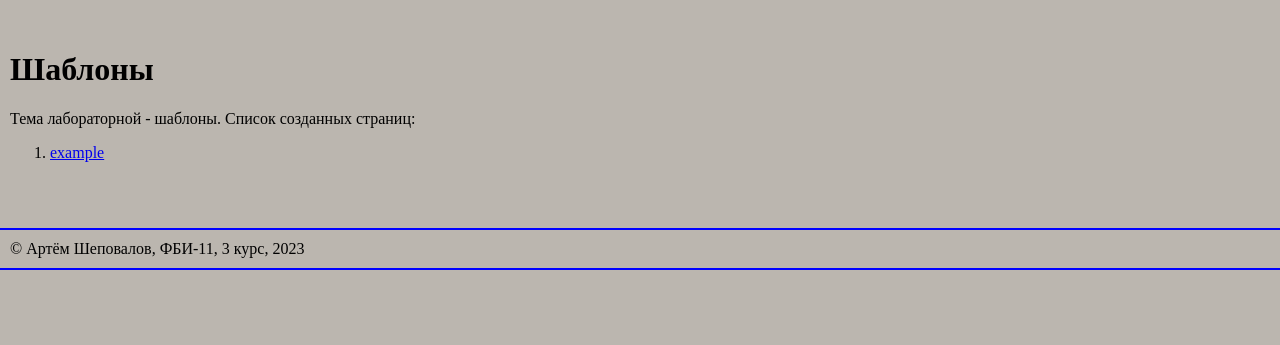
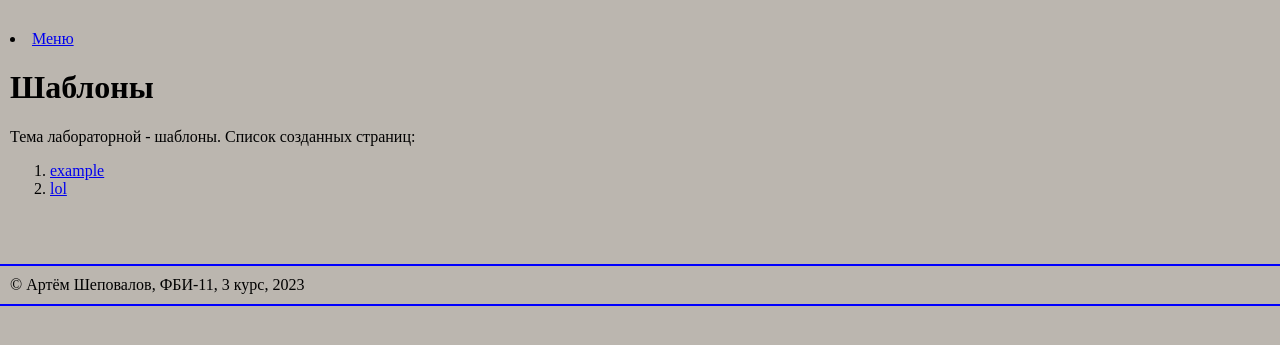
Before and after one commit to Shepovalovv/webprogramming-labs-2, a Flask app: page /lab2/ in a window 1280 px wide. Shown: the part 62-407 px from the top of the page. Run offline with Flask 3, Linux system fonts and the light colour scheme.

Commit message:
Добавлены ссылки

```diff
--- a/app.py
+++ b/app.py
@@ -22,7 +22,11 @@ def menu():
 
         <ul>
             <li>
-            <a href = '/lab1' target = _blank>Первая Лабораторная работа</a>
+                <a href = '/lab1' target = _blank>Первая Лабораторная работа</a>
+            </li>
+
+            <li>
+                <a href = '/lab2' target = _blank>Вторая Лабораторная работа</a>
             </li>
         </ul>
 
--- a/templates/base.html
+++ b/templates/base.html
@@ -12,6 +12,9 @@
     </header>
 
     <main>
+        <li>
+            <a href = '/menu' target = _blank>Меню</a>
+        </li>
         {% block main %}{% endblock%}
     </main>
 
--- a/templates/lab2.html
+++ b/templates/lab2.html
@@ -9,6 +9,10 @@
         <li>
             <a href="/lab2/example">example</a>
         </li>
+
+        <li>
+            <a href="/lab2/lol">lol</a>
+        </li>
     </ol>
 
 {% endblock%}
```
Also changed, not shown: static/Новый текстовый документ.TXT (deleted).
